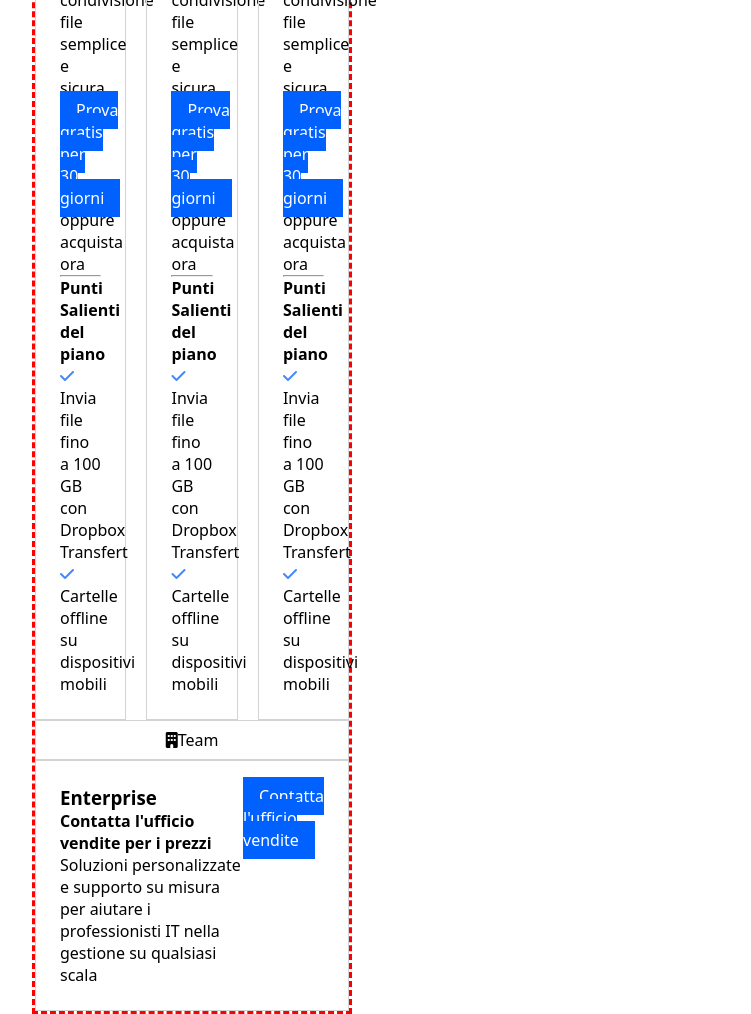
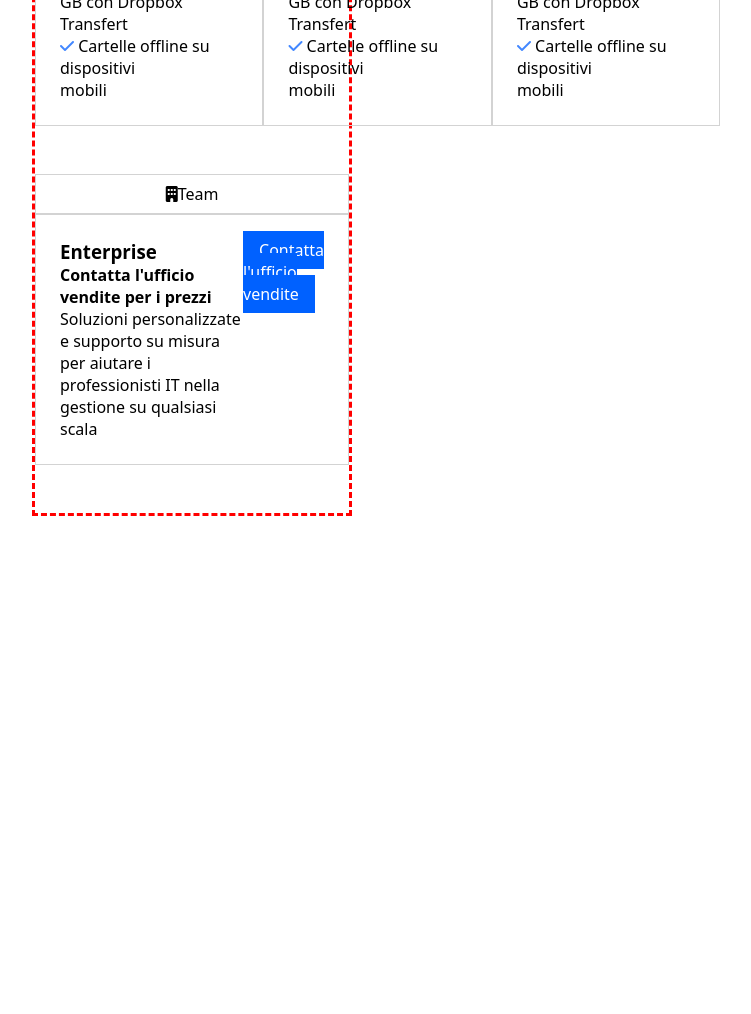
Before and after one commit to GabrieleMajocchi/htmlcss-dropbox, a plain HTML site: page index.html in a window 1280 px wide. Shown: the part 2840-3854 px from the top of the page, without its empty margins (448-1199 px from the left). After the commit the page ends 3356 px from the top, so only its background shows below. Drawn offline with Linux system fonts and the light colour scheme.

Commit message:
added padding to piano-team

```diff
--- a/css/style.css
+++ b/css/style.css
@@ -109,7 +109,7 @@
 }
 
 .singolo{
-    width: 29%;
+    width: 20rem;
 }
 
 .titolo{
@@ -119,3 +119,7 @@
 .price-info{
     padding: 1.5rem;
 }
+
+.piano-team{
+    padding: 3rem 0;
+}
```
